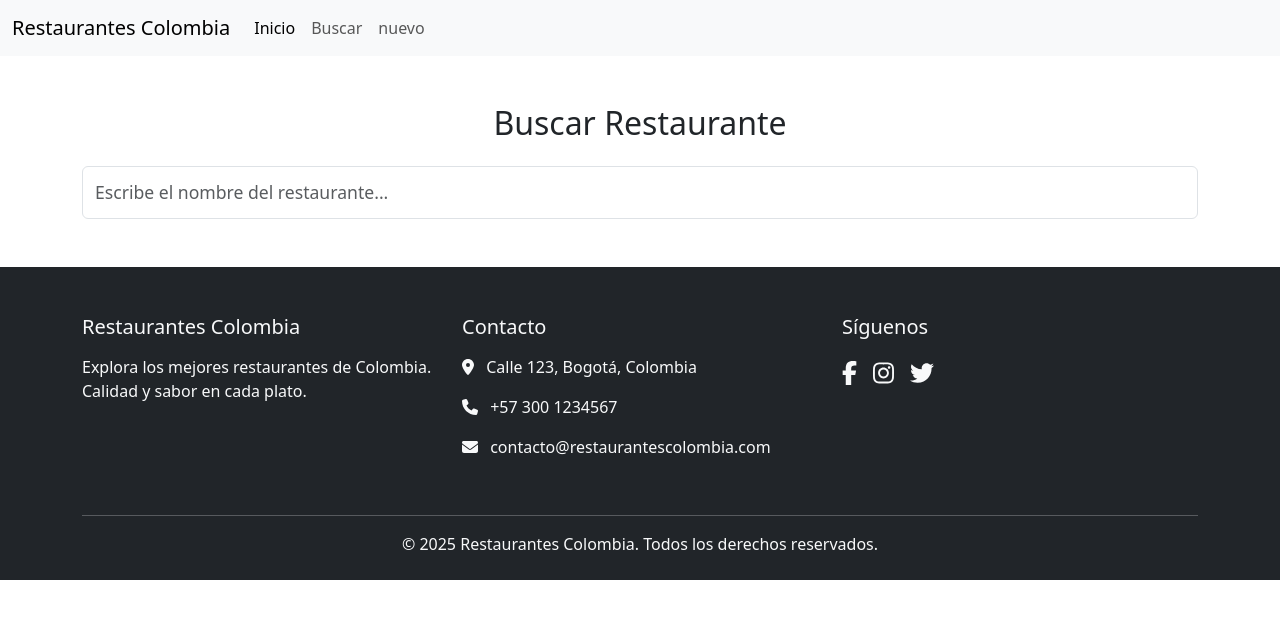
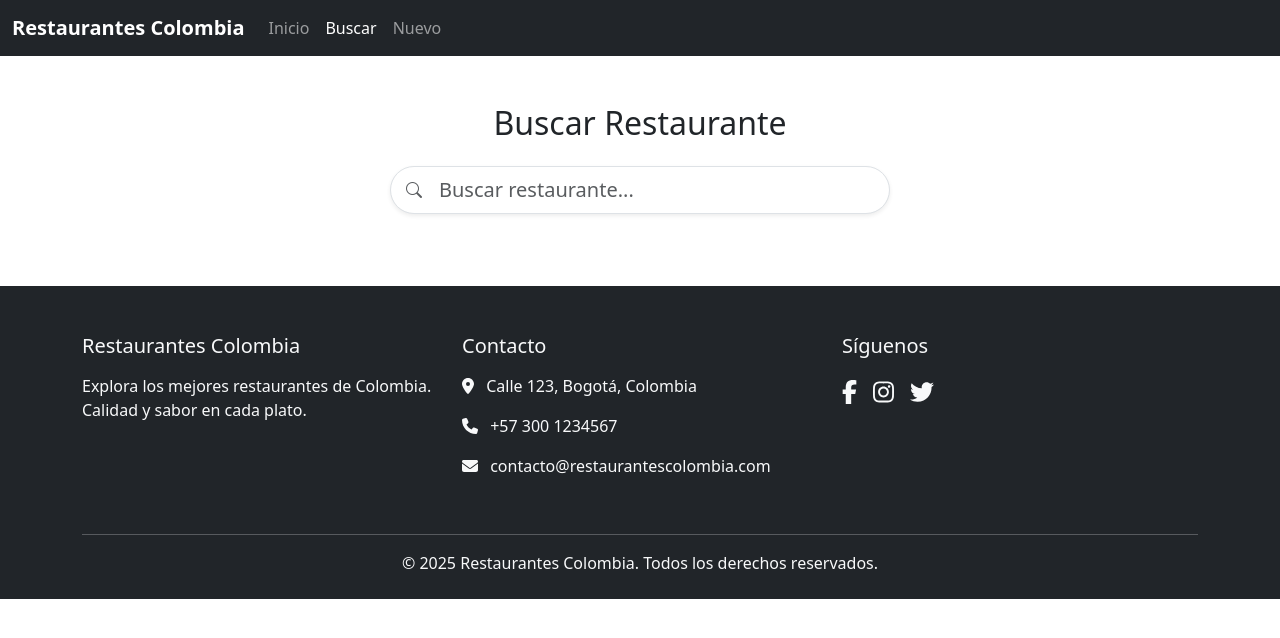
Before and after one commit to JohnEduar/Restaurant-App2, a React (Create React App) app: page /Search in a window 1280 px wide. Shown: the top 638 px of the page. Built offline with nearby package versions, Linux system fonts and the light colour scheme.

Commit message:
Dando toques finales a la app

```diff
--- a/public/index.html
+++ b/public/index.html
@@ -8,6 +8,10 @@
       rel="stylesheet"
       href="https://cdn.jsdelivr.net/npm/bootstrap@5.3.6/dist/css/bootstrap.min.css"
       />
+    <link
+  rel="stylesheet"
+  href="https://cdn.jsdelivr.net/npm/bootstrap-icons@1.10.5/font/bootstrap-icons.css"
+/>
   </head>
   <body>
     <div id="root"></div>
--- a/src/App.css
+++ b/src/App.css
@@ -66,3 +66,15 @@
   margin-left: auto;
   margin-right: auto;
 }
+
+.animated-input {
+  transition: all 0.3s ease;
+  border: 1px solid #ced4da;
+}
+
+.animated-input:focus {
+  border-color: #6c63ff;
+  box-shadow: 0 0 10px rgba(108, 99, 255, 0.4);
+  background-color: #fff;
+  transform: scale(1.02); /* leve agrandamiento */
+}
--- a/src/components/Header.js
+++ b/src/components/Header.js
@@ -1,13 +1,13 @@
 import React from 'react'
-import { Link } from 'react-router-dom';
+import { NavLink } from 'react-router-dom';
 
 
 const Header = () => {
   return (
     <header id="main-header">
-      <nav className="navbar navbar-expand-lg bg-body-tertiary">
+      <nav className="navbar navbar-expand-lg bg-dark navbar-dark">
   <div className="container-fluid">
-        <Link className="navbar-brand" to="/">Restaurantes Colombia</Link>
+    <NavLink className="navbar-brand fw-bold" to="/">Restaurantes Colombia</NavLink>
     <button
       className="navbar-toggler"
       type="button"
@@ -21,9 +21,25 @@ const Header = () => {
     </button>
     <div className="collapse navbar-collapse" id="navbarNavAltMarkup">
       <div className="navbar-nav">
-            <Link className="nav-link active" aria-current="page" to="/">Inicio</Link>
-            <Link className="nav-link" to="/Search">Buscar</Link>
-            <Link className="nav-link" to="/new">nuevo</Link>
+        <NavLink
+          to="/"
+          className={({ isActive }) => `nav-link ${isActive ? 'active' : ''}`}
+          end
+        >
+          Inicio
+        </NavLink>
+        <NavLink
+          to="/Search"
+          className={({ isActive }) => `nav-link ${isActive ? 'active' : ''}`}
+        >
+          Buscar
+        </NavLink>
+        <NavLink
+          to="/New"
+          className={({ isActive }) => `nav-link ${isActive ? 'active' : ''}`}
+        >
+          Nuevo
+        </NavLink>
       </div>
     </div>
   </div>
--- a/src/components/RestaurantForm.js
+++ b/src/components/RestaurantForm.js
@@ -54,6 +54,7 @@ const RestaurantForm = () => {
         backgroundImage: 'url(https://images.unsplash.com/photo-1576723664541-23f84c3f93fb?q=80&w=2070&auto=format&fit=crop&ixlib=rb-4.1.0&ixid=M3wxMjA3fDB8MHxwaG90by1wYWdlfHx8fGVufDB8fHx8fA%3D%3D)',
         backgroundSize: 'cover',
         backgroundPosition: 'center',
+        backgroundRepeat: 'no-repeat',
         display: 'flex',
         justifyContent: 'center',
         alignItems: 'center',
--- a/src/pages/Search.js
+++ b/src/pages/Search.js
@@ -71,14 +71,21 @@ const Search = () => {
   return (
     <div className="container py-5">
       <h2 className="text-center mb-4">Buscar Restaurante</h2>
-      <input
-        type="text"
-        value={query}
-        onChange={handleSearch}
-        placeholder="Escribe el nombre del restaurante..."
-        className="form-control mb-4"
-        style={{ fontSize: '1.1rem', padding: '12px' }}
-      />
+        <div className="position-relative mb-5" style={{ maxWidth: '500px', margin: '0 auto' }}>
+          <input
+            type="text"
+            value={query}
+            onChange={handleSearch}
+            placeholder="Buscar restaurante..."
+            className="form-control form-control-lg rounded-pill shadow-sm ps-5 animated-input"
+          />
+          <span
+            className="position-absolute top-50 start-0 translate-middle-y ps-3 text-muted"
+            style={{ pointerEvents: 'none' }}
+          >
+            <i className="bi bi-search"></i>
+          </span>
+        </div>
 
       <div className="row g-4">
         {results.length > 0 ? (
```
Also changed, not shown: src/index.css (line endings or trailing spaces). Lines whose indentation alone changed are shown as unchanged.
